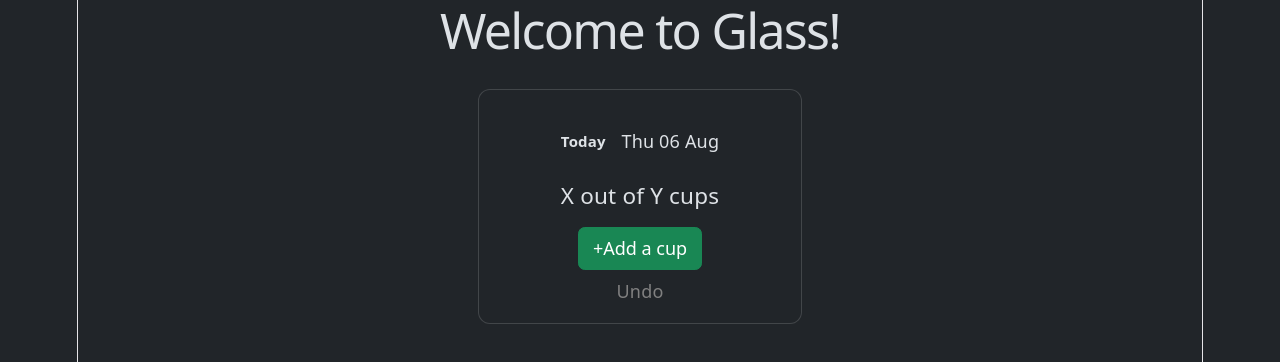
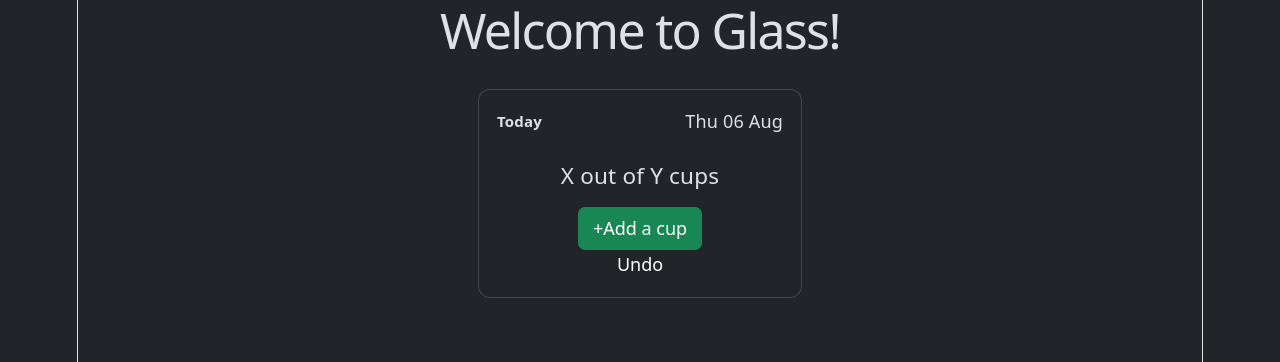
Before and after one commit to sainair/hydration-tracker, a React (Vite) app: page / in a window 1280 px wide. Shown: the top 362 px of the page. Built offline with nearby package versions, Linux system fonts and the light colour scheme.

Commit message:
css fixes

```diff
--- a/src/App.css
+++ b/src/App.css
@@ -11,15 +11,11 @@
 }
 
 .undo{
-  text-align: center;
-  color: grey;
-  display: block;
-  text-decoration: none;
-  margin-top: 8px;
+  border: none;
+  background: none;
 
   &:hover{
     color: #027067;
-    cursor: pointer;
   }
 }
 
--- a/src/App.tsx
+++ b/src/App.tsx
@@ -26,7 +26,7 @@ function App() {
         <div className="d-flex justify-content-center">
           <button type='button' className="btn btn-success add-btn">+Add a cup</button>
         </div>
-        <a className="undo">Undo</a>
+        <button className="undo">Undo</button>
 
       </Card>
     </>
--- a/src/components/Card.tsx
+++ b/src/components/Card.tsx
@@ -12,7 +12,7 @@ interface CardProps{
 const Card = ({heading, body, topContent, children, className}:CardProps) => {
   return (
     <div className={`card ${className}`.trim()} style={{width: "18rem"}}>
-        <div className={`card-body ${className}`}>
+        <div className={`card-body`}>
             {topContent}
             <h5 className='card-title'>{heading}</h5>
             <p className='card-text'>{body}</p>
```
